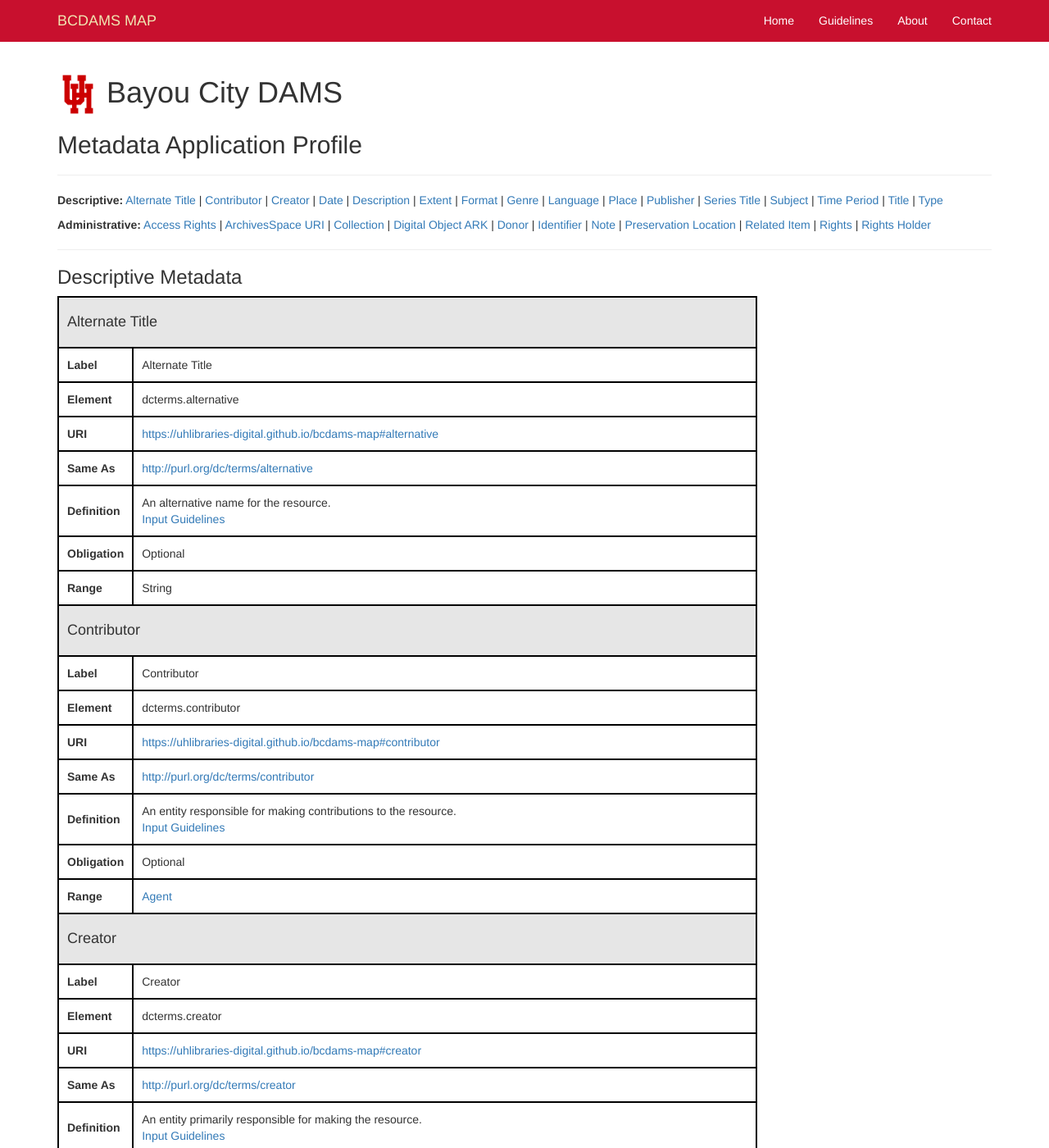
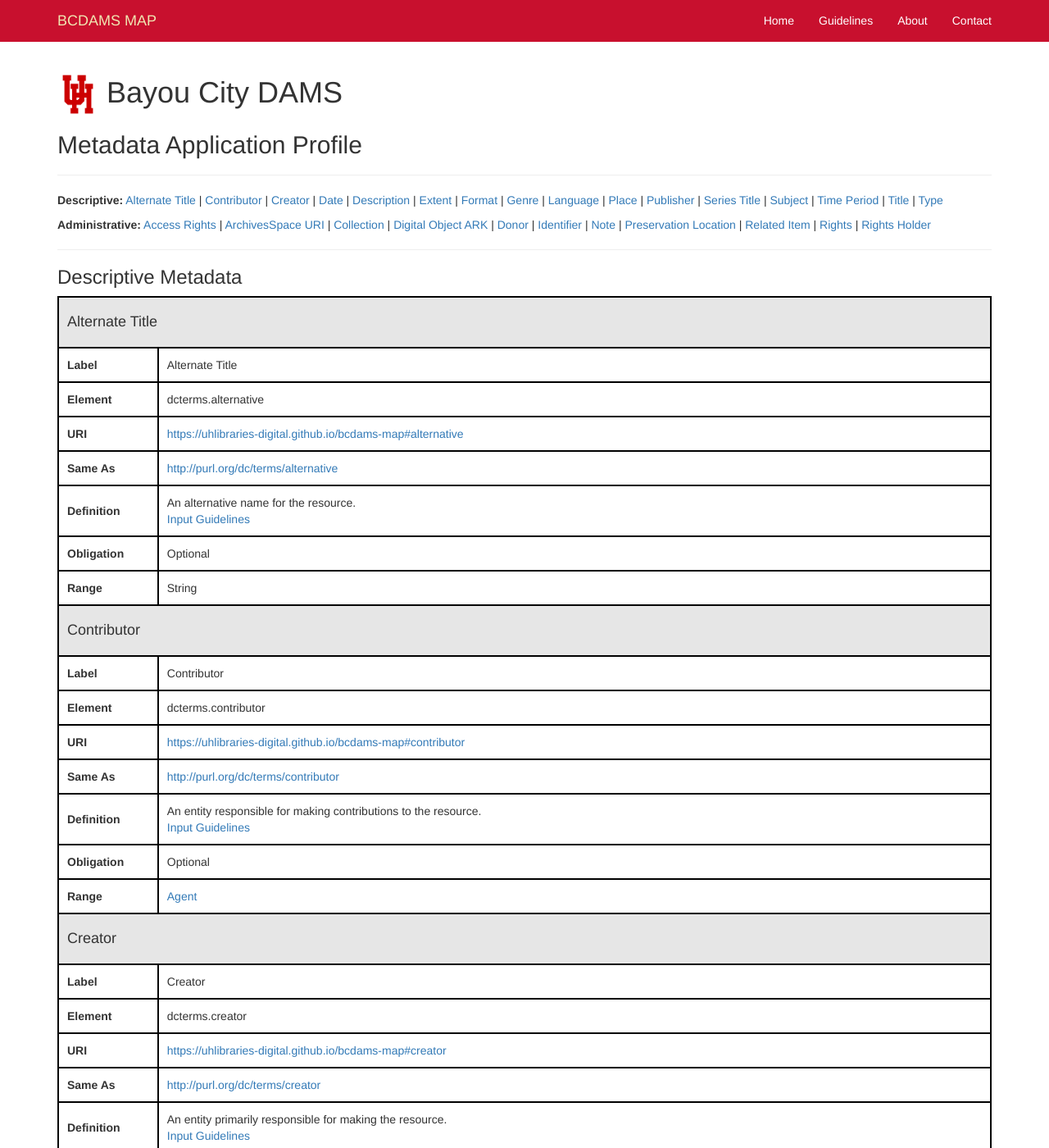
Before and after one commit to uhlibraries-digital/bcdams-map, a Jekyll site: the page built from index.html, in a window 1280 px wide and 1400 px high. Shown: the whole window at 82% size. Built offline with Jekyll 4.4.1, drawn with Linux system fonts in a browser that asks for light colours; nearby versions of some CDN libraries; the list of posts is cut into pages by our own code; comment, search, counter and statistics services are not loaded.

Commit message:
add table width css

```diff
--- a/assets/css/custom.css
+++ b/assets/css/custom.css
@@ -61,6 +61,10 @@
 /**
  * Tables
  */
+table {
+	width: 100%
+}
+
 table,
 th,
 td {
```
